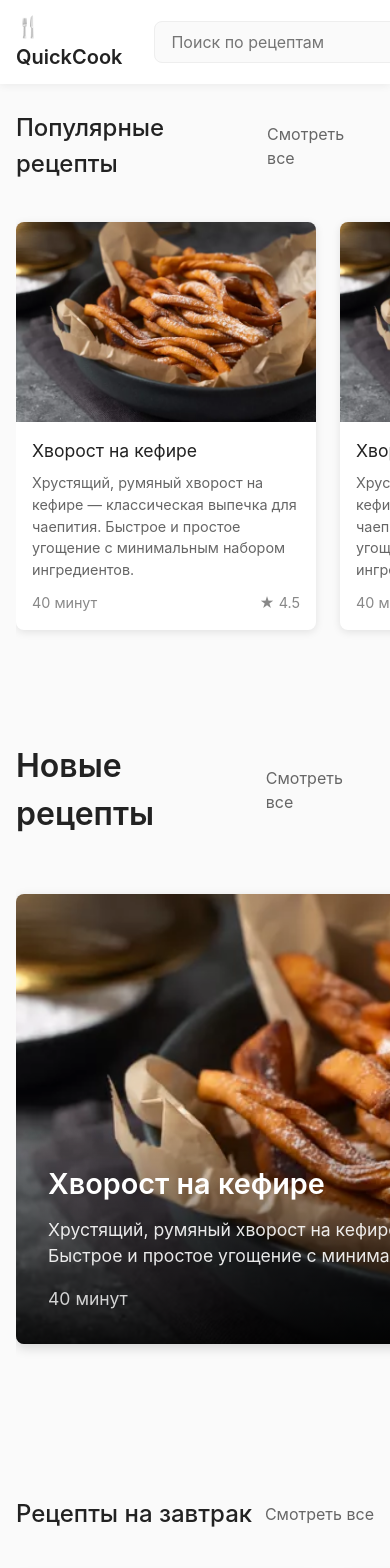
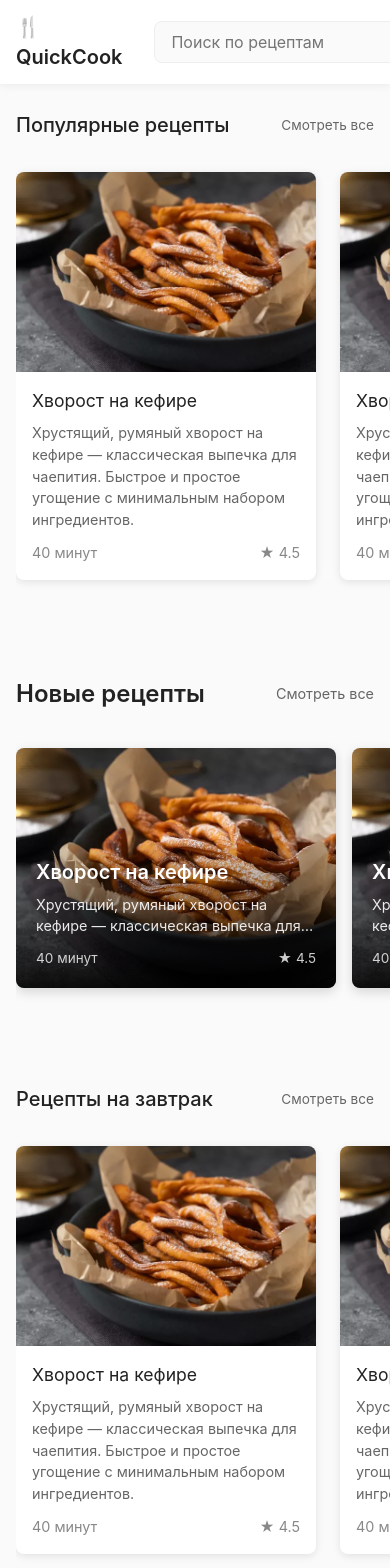
Before and after one commit to art-crazy/nom-nom-nom, a Next.js app: page / in a window 390 px wide. Shown: the top 1568 px of the page. Built offline with nearby package versions, Linux system fonts and the light colour scheme; a web font is replaced by a local one.

Commit message:
Home styled

```diff
--- a/src/app/Home.module.scss
+++ b/src/app/Home.module.scss
@@ -14,6 +14,10 @@
     display: flex;
     flex-direction: column;
     gap: 48px;
+
+    @media screen and (max-width: 650px) {
+      gap: 32px;
+    }
   }
 
 
@@ -21,20 +25,38 @@
   .section {
     margin-bottom: 48px;
 
+    @media screen and (max-width: 650px) {
+      margin-bottom: 32px;
+    }
+
     .sectionHeader {
       display: flex;
       justify-content: space-between;
       align-items: center;
       margin-bottom: 24px;
 
+      @media screen and (max-width: 650px) {
+        margin-bottom: 16px;
+      }
+
       .sectionTitle {
         font-size: 1.5rem;
         font-weight: 500;
+
+        @media screen and (max-width: 650px) {
+          font-size: 1.25rem;
+        }
       }
 
       .sectionLink {
         color: #666;
         text-decoration: none;
+        font-size: 0.9rem;
+
+        @media screen and (max-width: 650px) {
+          font-size: 0.8rem;
+        }
+
         &:hover {
           color: #000;
         }
@@ -46,9 +68,16 @@
       gap: 24px;
       overflow-x: auto;
       padding: 8px 0;
-      scrollbar-width: none; // Firefox
+      scrollbar-width: none;
+      -webkit-overflow-scrolling: touch; // Улучшенный скролл для iOS
+
+      @media screen and (max-width: 650px) {
+        gap: 16px;
+        padding: 4px 0;
+      }
+
       &::-webkit-scrollbar {
-        display: none; // Chrome, Safari
+        display: none;
       }
 
       .card {
@@ -59,6 +88,10 @@
         overflow: hidden;
         transition: transform 0.2s;
 
+        @media screen and (max-width: 650px) {
+          flex: 0 0 260px;
+        }
+
         &:hover {
           transform: translateY(-4px);
         }
@@ -67,20 +100,38 @@
           width: 100%;
           height: 200px;
           object-fit: cover;
+
+          @media screen and (max-width: 650px) {
+            height: 160px;
+          }
         }
 
         .cardContent {
           padding: 16px;
 
+          @media screen and (max-width: 650px) {
+            padding: 12px;
+          }
+
           .cardTitle {
             font-size: 1.1rem;
             margin-bottom: 8px;
+
+            @media screen and (max-width: 650px) {
+              font-size: 1rem;
+              margin-bottom: 6px;
+            }
           }
 
           .cardDescription {
             font-size: 0.9rem;
             color: #666;
             margin-bottom: 12px;
+
+            @media screen and (max-width: 650px) {
+              font-size: 0.85rem;
+              margin-bottom: 8px;
+            }
           }
 
           .cardMeta {
@@ -89,6 +140,10 @@
             align-items: center;
             font-size: 0.9rem;
             color: #888;
+
+            @media screen and (max-width: 650px) {
+              font-size: 0.8rem;
+            }
           }
         }
       }
--- a/src/components/Collections/Collections.module.scss
+++ b/src/components/Collections/Collections.module.scss
@@ -13,16 +13,27 @@
 
     @media screen and (max-width: 650px) {
       padding-right: 1rem;
+      margin-bottom: 16px;
     }
 
     .sectionTitle {
       font-size: 1.5rem;
       font-weight: 500;
+
+      @media screen and (max-width: 650px) {
+        font-size: 1.25rem;
+      }
     }
 
     .sectionLink {
       color: #666;
       text-decoration: none;
+      font-size: 0.9rem;
+
+      @media screen and (max-width: 650px) {
+        font-size: 0.85rem;
+      }
+
       &:hover {
         color: #000;
       }
@@ -129,6 +140,10 @@
   margin-bottom: 80px;
   position: relative;
 
+  @media screen and (max-width: 650px) {
+    margin-bottom: 48px;
+  }
+
   .sectionHeader {
     display: flex;
     justify-content: space-between;
@@ -138,16 +153,27 @@
 
     @media screen and (max-width: 650px) {
       padding-right: 1rem;
+      margin-bottom: 20px;
     }
 
     .sectionTitle {
       font-size: 2rem;
       font-weight: 600;
+
+      @media screen and (max-width: 650px) {
+        font-size: 1.5rem;
+      }
     }
 
     .sectionLink {
       color: #666;
       text-decoration: none;
+      font-size: 1rem;
+
+      @media screen and (max-width: 650px) {
+        font-size: 0.9rem;
+      }
+
       &:hover {
         color: #000;
       }
@@ -158,6 +184,11 @@
     display: flex;
     gap: 32px;
     padding: 24px 0;
+
+    @media screen and (max-width: 650px) {
+      gap: 16px;
+      padding: 16px 0;
+    }
 
     .featuredCard {
       flex: 0 0 800px;
@@ -170,6 +201,11 @@
       aspect-ratio: 16/9;
       transform-origin: center;
       z-index: 1;
+
+      @media screen and (max-width: 650px) {
+        flex: 0 0 320px;
+        aspect-ratio: 4/3;
+      }
 
       &:hover {
         transform: scale(1.05);
@@ -191,10 +227,19 @@
         background: linear-gradient(to top, rgba(0,0,0,0.9), transparent);
         color: white;
 
+        @media screen and (max-width: 650px) {
+          padding: 20px;
+        }
+
         .featuredCardTitle {
           font-size: 1.8rem;
           font-weight: 600;
           margin-bottom: 12px;
+
+          @media screen and (max-width: 650px) {
+            font-size: 1.25rem;
+            margin-bottom: 8px;
+          }
         }
 
         .featuredCardDescription {
@@ -202,6 +247,17 @@
           color: rgba(255,255,255,0.9);
           margin-bottom: 16px;
           line-height: 1.5;
+          display: -webkit-box;
+          -webkit-line-clamp: 2;
+          -webkit-box-orient: vertical;
+          overflow: hidden;
+          text-overflow: ellipsis;
+
+          @media screen and (max-width: 650px) {
+            font-size: 0.9rem;
+            margin-bottom: 12px;
+            line-height: 1.4;
+          }
         }
 
         .featuredCardMeta {
@@ -210,6 +266,10 @@
           align-items: center;
           font-size: 1.1rem;
           color: rgba(255,255,255,0.8);
+
+          @media screen and (max-width: 650px) {
+            font-size: 0.85rem;
+          }
         }
       }
     }
```
